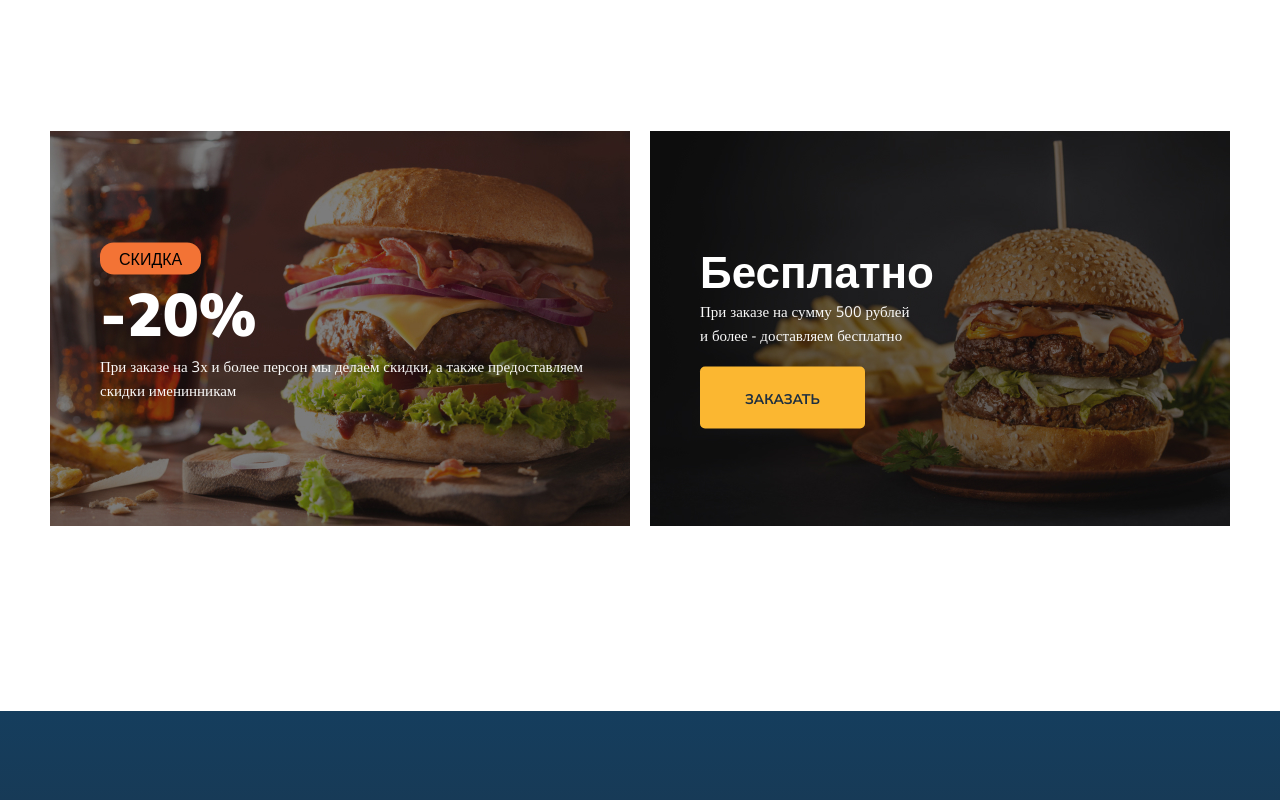
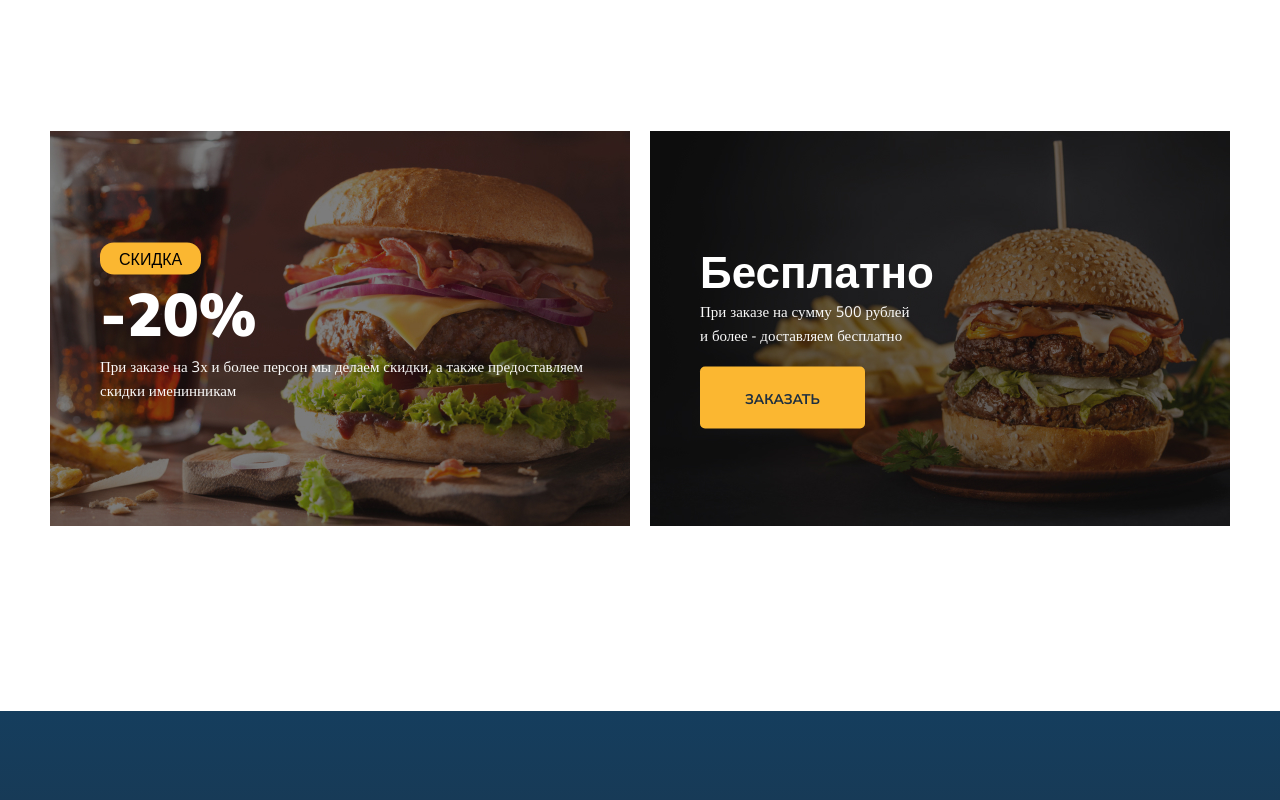
Before and after one commit to YuriySko/WebBurger, a plain HTML site: page index.html in a window 1280 px wide. Shown: the part 920-1720 px from the top of the page. Drawn offline with nearby package versions, Linux system fonts and the light colour scheme.

Commit message:
Add files via upload

```diff
--- a/css/style.css
+++ b/css/style.css
@@ -95,7 +95,7 @@ body {
     margin-bottom: 185px;
     width: 580px;
     height: 395px;
-    background: #1e2f40;
+    /* background: #1e2f40; */
     background-size: cover;
     background-repeat: no-repeat;
     padding-left: 50px;
@@ -109,7 +109,7 @@ body {
 .label {
     display: inline-flex;
     padding: 5px 19px;
-    background-color: #f37335;
+    background-color: #fbb731;
     border-radius: 14px;
     margin-bottom: 3px;
     text-transform: uppercase;
```
